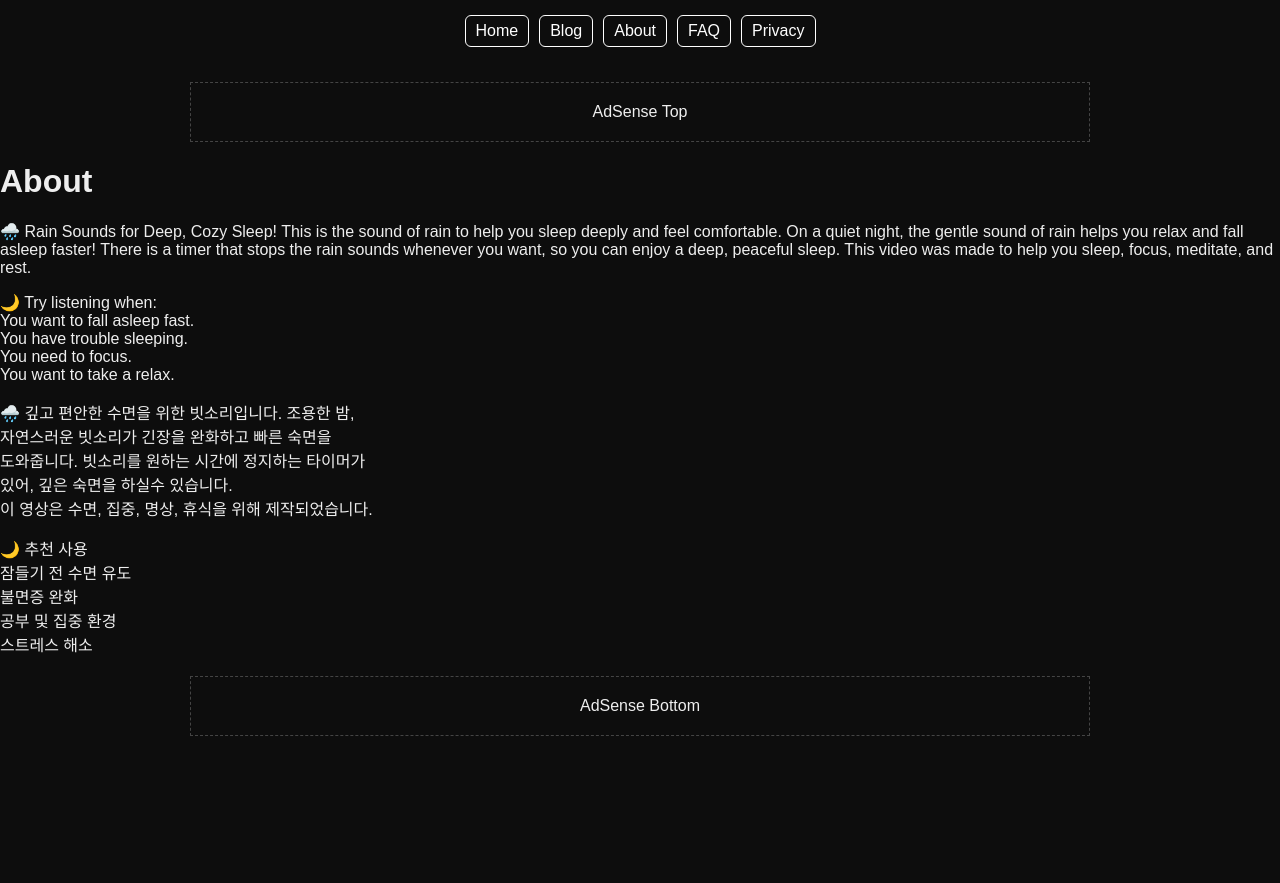
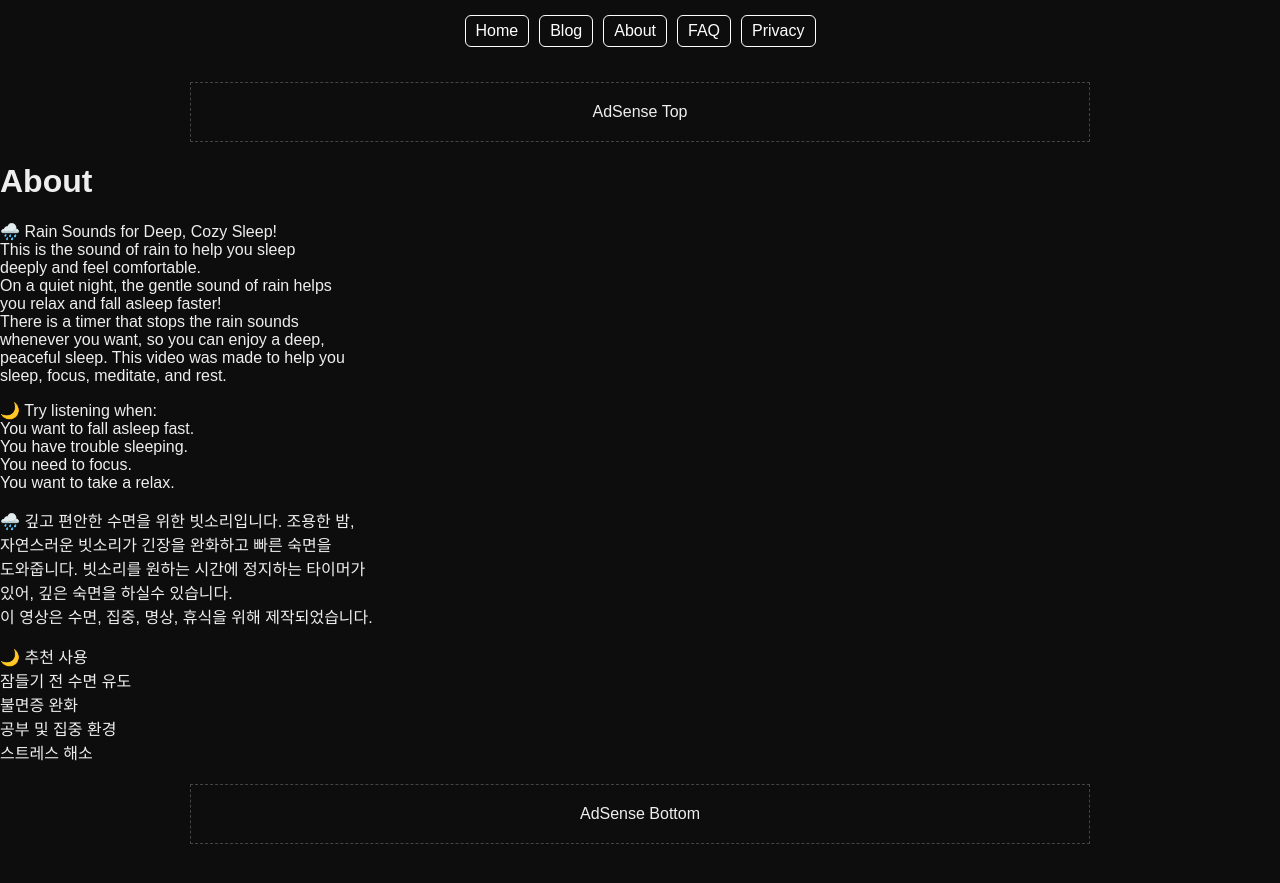
Before and after one commit to choijangwook/rain-deep-sleep, a Jekyll site: the page built from about.md, in a window 1280 px wide. Shown: the top 883 px of the page. Built offline with Jekyll 4.4.1, drawn with Linux system fonts in a browser that asks for light colours.

```diff
--- a/about.md
+++ b/about.md
@@ -5,11 +5,15 @@ title: About
 
 # About
 
-🌧️ Rain Sounds for Deep, Cozy Sleep!
-This is the sound of rain to help you sleep deeply and feel comfortable.
-On a quiet night, the gentle sound of rain helps you relax and fall asleep faster!
-There is a timer that stops the rain sounds whenever you want, so you can enjoy a deep, peaceful sleep.
-This video was made to help you sleep, focus, meditate, and rest.
+🌧️ Rain Sounds for Deep, Cozy Sleep!<br>
+This is the sound of rain to help you sleep<br>
+deeply and feel comfortable.<br>
+On a quiet night, the gentle sound of rain helps<br>
+you relax and fall asleep faster!<br>
+There is a timer that stops the rain sounds<br>
+whenever you want, so you can enjoy a deep,<br>
+peaceful sleep. This video was made to help you<br>
+sleep, focus, meditate, and rest. <br>
 
 🌙 Try listening when: <br>
 You want to fall asleep fast.<br>
```
